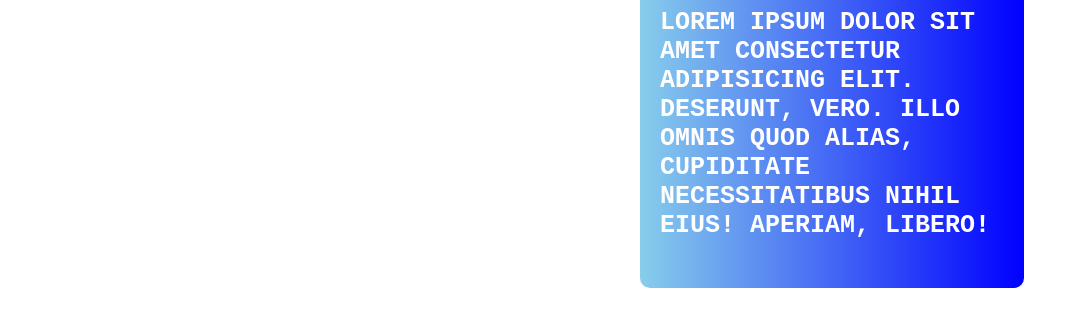
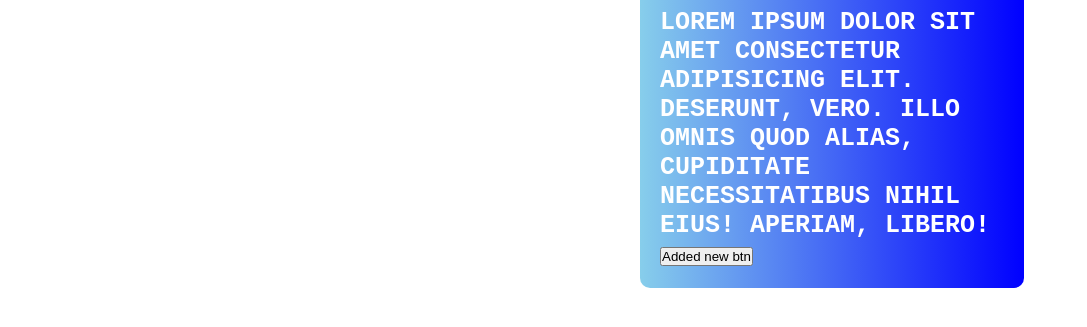
Before and after one commit to shahin360/test_project, a plain HTML site: page index.html in a window 1280 px wide. Shown: the part 71-398 px from the top of the page, without its empty margins (0-1087 px from the left). Drawn offline with Linux system fonts and the light colour scheme.

Commit message:
new style btn

```diff
--- a/index.html
+++ b/index.html
@@ -12,6 +12,7 @@
     <h3>I can push code on github mama!</h3>
     <div class="box">
         <p>Lorem ipsum dolor sit amet consectetur adipisicing elit. Deserunt, vero. Illo omnis quod alias, cupiditate necessitatibus nihil eius! Aperiam, libero!</p>
+        <button>Added new btn</button>
     </div>
 </body>
 </html>
```
